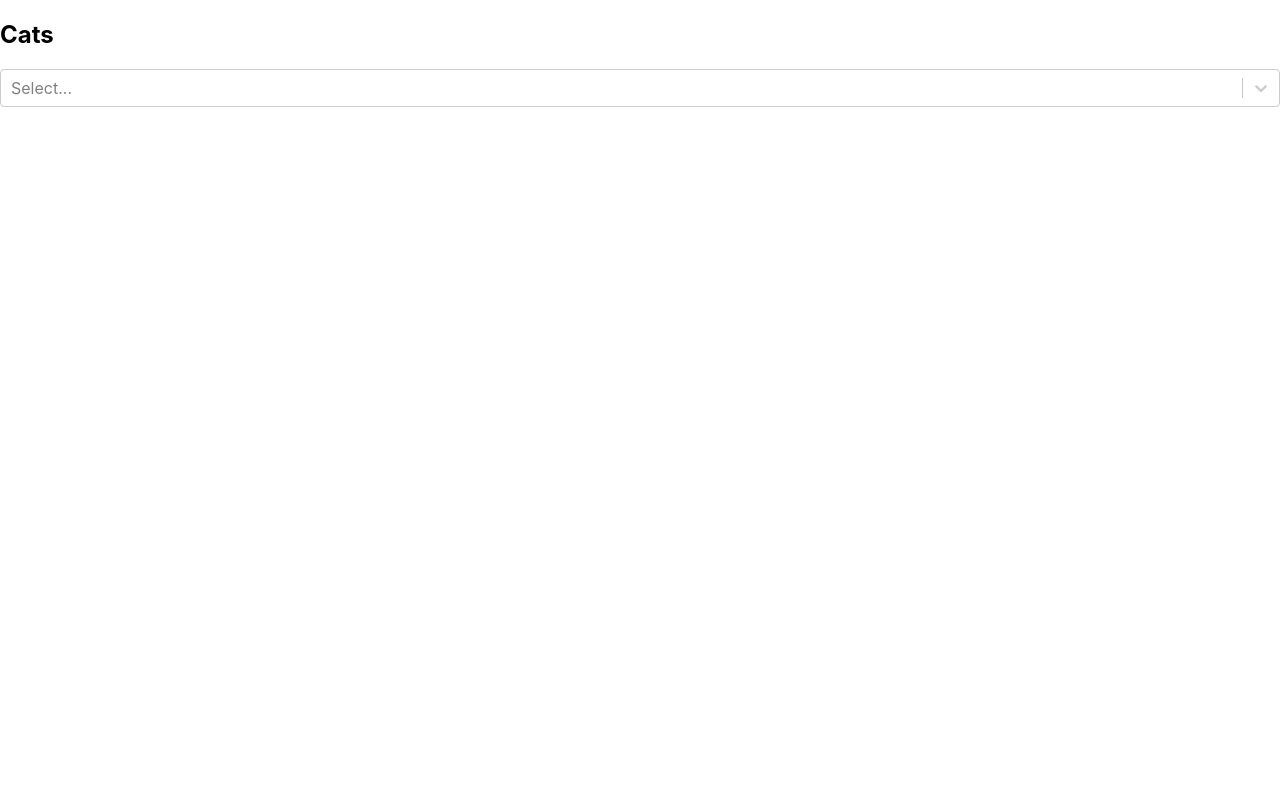
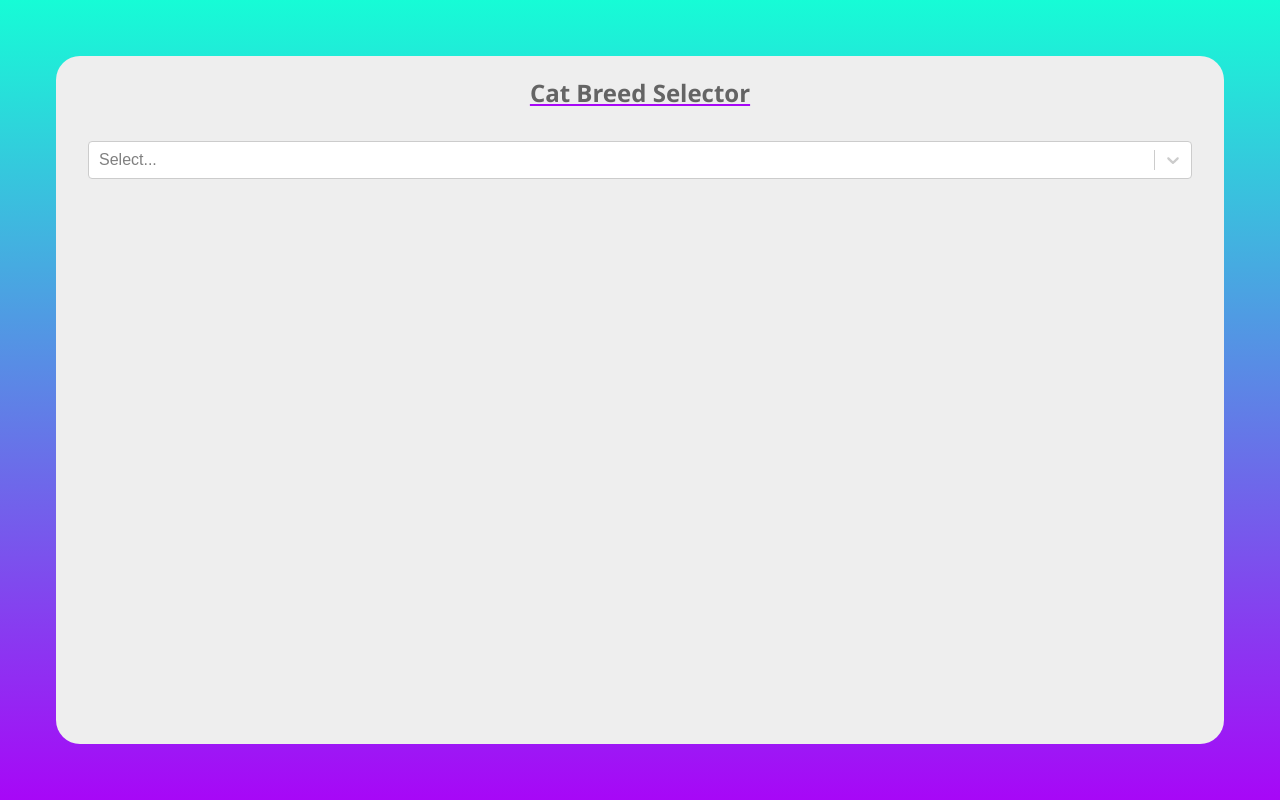
Before and after one commit to kalumshort/Cat_API, a React (Create React App) app: page / in a window 1280 px wide. Built offline with nearby package versions, Linux system fonts and the light colour scheme; no server answers.

Commit message:
styled the app container and also the components containers

```diff
--- a/src/App.js
+++ b/src/App.js
@@ -7,8 +7,10 @@ class App extends Component {
   render() {
     return (
         <>
-          <Cats/>
-          <CatDetail/>
+          <div className="app-components">
+            <Cats className="CatSelectorContainer"/>
+            <CatDetail className="CatDetailContainer"/>
+          </div>
         </>
     );
   }
--- a/src/component/CatDetail.js
+++ b/src/component/CatDetail.js
@@ -9,9 +9,9 @@ class CatDetail extends Component {
 
         return(
             <>
-                <div>
+                <div className="display-cat-container">
                     <div>
-                        <h2>{DisplayCat.name}</h2>
+                        <h2 className="display-cat-name">{DisplayCat.name}</h2>
                     </div>
                 </div>
             </>
--- a/src/component/Cats.js
+++ b/src/component/Cats.js
@@ -1,6 +1,7 @@
 import React , { Component } from 'react';
 import Select from 'react-select';
 
+import '../index.css';
 
 class Cats extends Component {
     constructor(props){
@@ -24,12 +25,13 @@ class Cats extends Component {
         return(
             <>
                 <div>
-                    <h2>Cats</h2>
+                    <h2 className="cats-header">Cat Breed Selector</h2>
                 </div>
-                <div>
+                <div className="cat-selector-field">
                     <Select
+                    className="selector"
                     onChange={this.onChange.bind(this)}
-                     options = {cats.map((item, index) => (
+                     options = {cats.map((item) => (
                         {
                             value: item,
                             label: item.name
--- a/src/index.css
+++ b/src/index.css
@@ -1,14 +1,48 @@
+.app-container {
+  background: linear-gradient(#16fcd6, #a707f7);
+  display: flex;
+  flex-direction: column;
+  font-family: Nunito, sans-serif;
+  height: 100vh;
+  margin: 0;
+  padding: 0;
+}
+
+.app-components {
+  background-color: rgb(238, 238, 238) ;
+  border-radius: 1.5rem;
+  margin: 3.5rem;
+  height: 100vh;
+}
+
 body {
   margin: 0;
   padding: 0;
-  font-family: -apple-system, BlinkMacSystemFont, "Segoe UI", "Roboto", "Oxygen",
-    "Ubuntu", "Cantarell", "Fira Sans", "Droid Sans", "Helvetica Neue",
-    sans-serif;
-  -webkit-font-smoothing: antialiased;
-  -moz-osx-font-smoothing: grayscale;
 }
 
 code {
   font-family: source-code-pro, Menlo, Monaco, Consolas, "Courier New",
     monospace;
 }
+
+.cats-header {
+	color: rgba(54, 54, 54, 0.753);
+	text-align: center;
+	font-family: 'Segoe UI', Tahoma, Geneva, Verdana, sans-serif;
+	text-decoration: underline;
+	text-decoration-color: #a707f7;
+}
+.cat-selector-field{
+  color: grey;
+}
+
+.selector {
+	margin: 2rem;
+}
+
+.display-cat-container {
+	margin: 2rem;
+}
+.display-cat-name {
+	color: #a707f7;
+}
--- a/src/index.js
+++ b/src/index.js
@@ -1,6 +1,5 @@
 import React from 'react';
 import ReactDOM from 'react-dom';
-import './index.css';
 import App from './App';
 import * as serviceWorker from './serviceWorker';
 
@@ -16,7 +15,9 @@ const store = createStore(reducer, initial, composeEnhancers(applyMiddleware(thu
 
 ReactDOM.render(
 	<Provider store={ store }>
-		<App />
+		<div className="app-container">
+			<App/>
+		</div>
 	</Provider>,
 	document.getElementById('root')
 );
```
